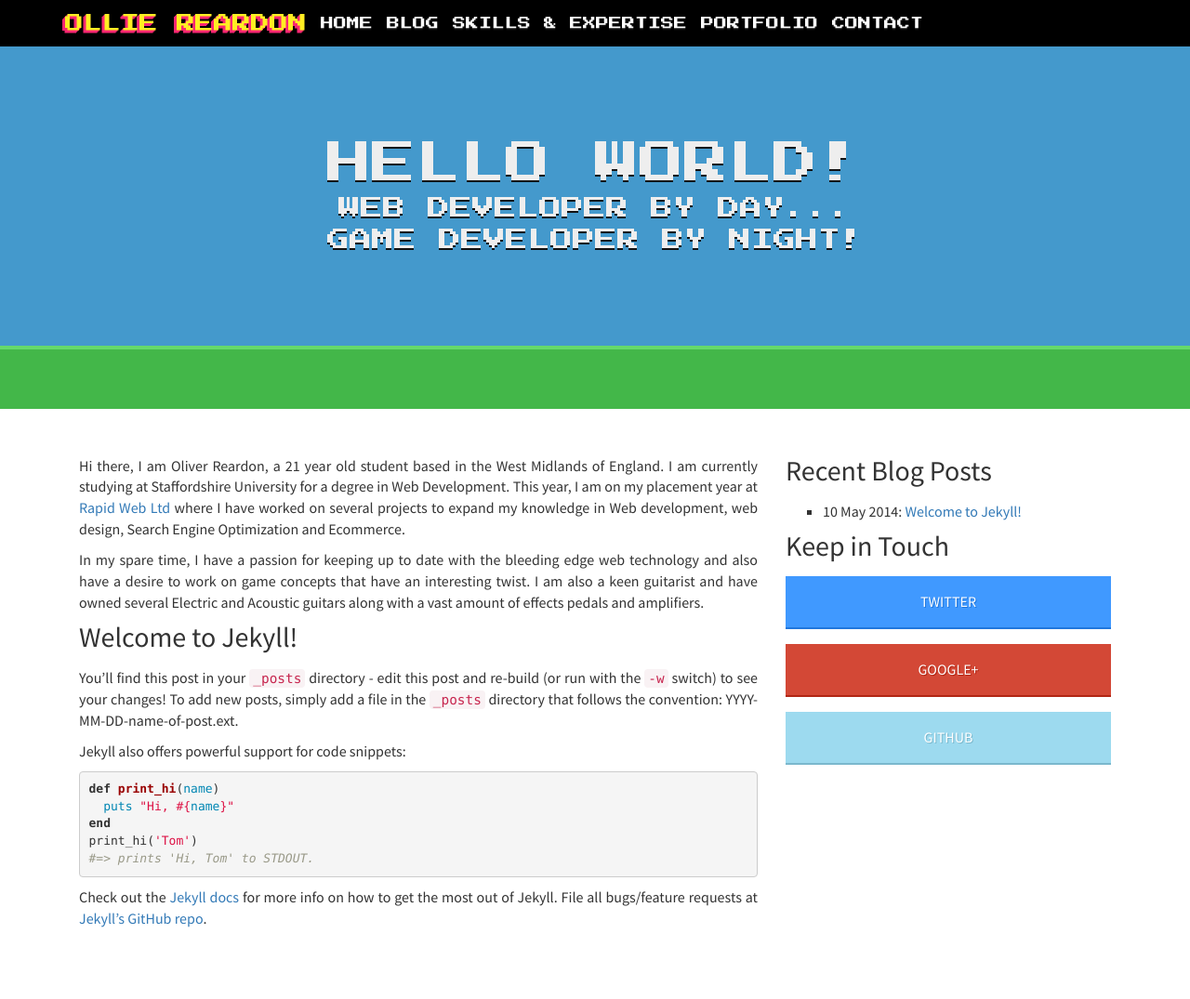
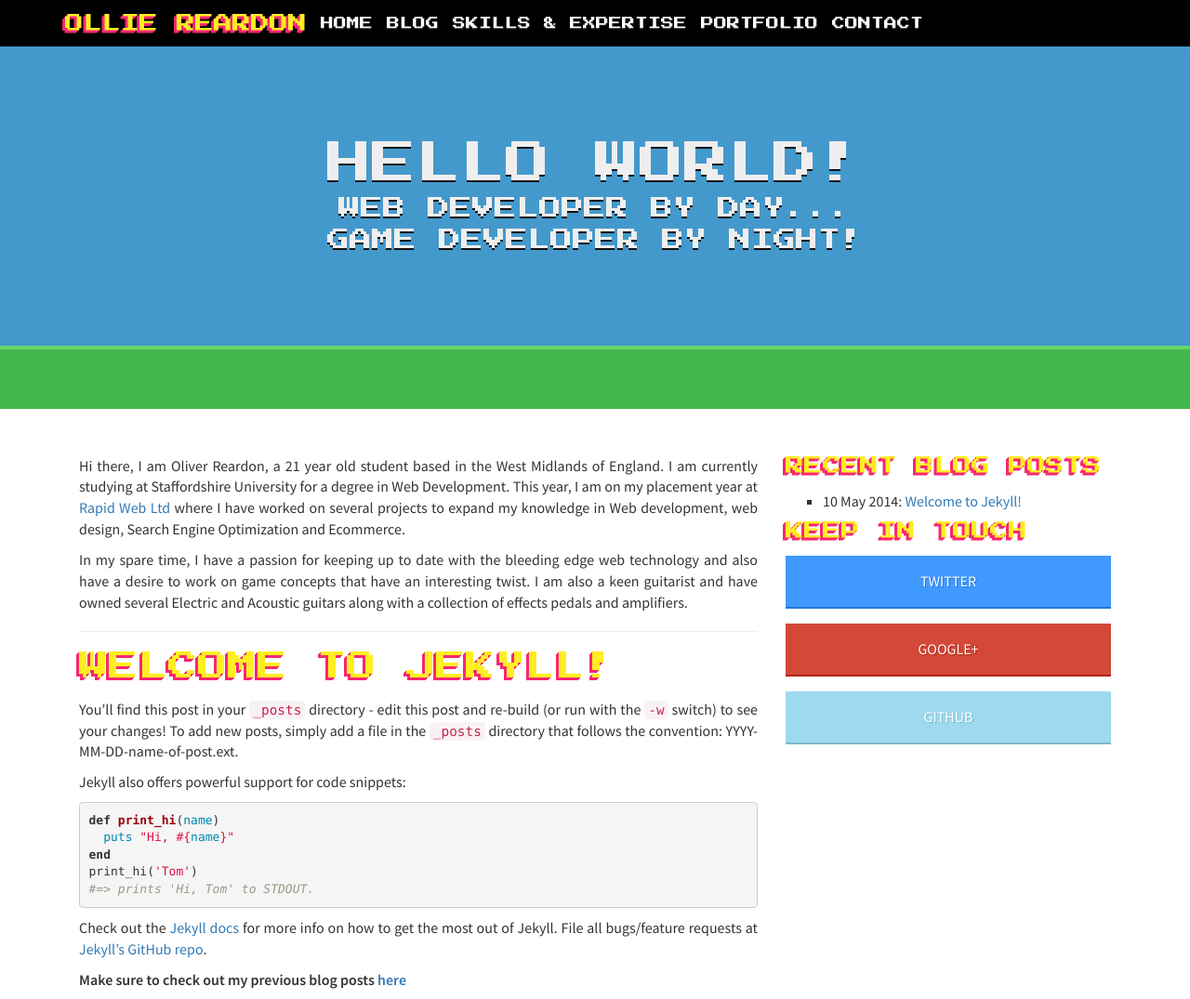
Before and after one commit to ojdon/ojdon.github.io, a Jekyll site: the page built from index.html, in a window 1280 px wide. Shown: the whole page at 93% size. Built offline with Jekyll 4.4.1, drawn with Linux system fonts in a browser that asks for light colours; nearby versions of some CDN libraries; Markdown is read by kramdown in place of the engine named in the settings; before the commit the page ends 1009 px from its top, so only the background shows below that.

Commit message:
Heading style test

```diff
--- a/css/style.css
+++ b/css/style.css
@@ -3,9 +3,21 @@ a:hover {
 }
 html { font-size: 62.5%; }
 body { font-size: 16px; font-size: 1.6rem; font-family: 'Source Sans Pro', sans-serif;}
-h1, h2, h3, h4, h5, h6 {margin: 0;margin-bottom: 16px;text-align: justify;}
+h1, h2, h3, h4, h5, h6 {margin: 0; margin-bottom: 16px;text-align: left; font-family: 'Press Start 2P', sans-serif;
+color: #FE2;
+text-shadow: -1px 1px #F92672, -2px 2px #F92672, -3px 3px #F92672;
+text-transform: uppercase;
+}
+h2 {
+	font-size: 32px; font-size: 3.2rem;
+}
+h3 {
+	font-size: 20px; font-size: 2.0rem;
+}
+h4 {
+	font-size: 16px; font-size: 1.6rem;
+}
 p {text-align: justify;}
-
 
 .navbar {
 	background: #000;
--- a/index.html
+++ b/index.html
@@ -12,23 +12,25 @@ title: "Web Developer by Day, Game Developer by Night"
 <div class="groundDay"></div>
 <div class="container mainBody">
 	<div class="col-xs-12 col-sm-4 col-md-4 col-lg-4 pull-right">
-		<h2>Recent Blog Posts</h2>
+		<h3>Recent Blog Posts</h3>
 		<ul class="posts">
 		    {% for post in site.posts %}
 		      <li><span>{{ post.date | date_to_string }}</span>: <a href="{{ post.url }}">{{ post.title }}</a></li>
 		    {% endfor %}
 		</ul>
-		<h2>Keep in Touch</h2>
+		<h3>Keep in Touch</h3>
 		<a href="//twitter.com/ojdon"><i class="twitter banner">TWITTER</i></a>
 		<a href="//plus.google.com/111804847061500742496"><i class="googleplus banner">GOOGLE+</i></a>
 		<a href="//github.com/ojdon"><i class="github banner">GITHUB</i></a>
 	</div>
 	<div class="col-xs-12 col-sm-8 col-md-8 col-lg-8">
 		<p>Hi there, I am Oliver Reardon, a 21 year old student based in the West Midlands of England. I am currently studying at Staffordshire University for a degree in Web Development. This year, I am on my placement year at <a href="http://www.rapidweb.biz"/>Rapid Web Ltd</a> where I have worked on several projects to expand my knowledge in Web development, web design, Search Engine Optimization and Ecommerce.</p>
-		<p>In my spare time, I have a passion for keeping up to date with the bleeding edge web technology and also have a desire to work on game concepts that have an interesting twist. I am also a keen guitarist and have owned several Electric and Acoustic guitars along with a vast amount of effects pedals and amplifiers.</p>
+		<p>In my spare time, I have a passion for keeping up to date with the bleeding edge web technology and also have a desire to work on game concepts that have an interesting twist. I am also a keen guitarist and have owned several Electric and Acoustic guitars along with a collection of effects pedals and amplifiers.</p>
+		<hr>
 	{% assign post = site.posts.first %}
   {% assign content = post.content %}
 	<h2>{{ post.title }}</h2>
 	{{ post.content }}
+	<p><strong>Make sure to check out my previous blog posts <a href="#blog"> here</a></strong></p>
 	</div>
 </div>
```
